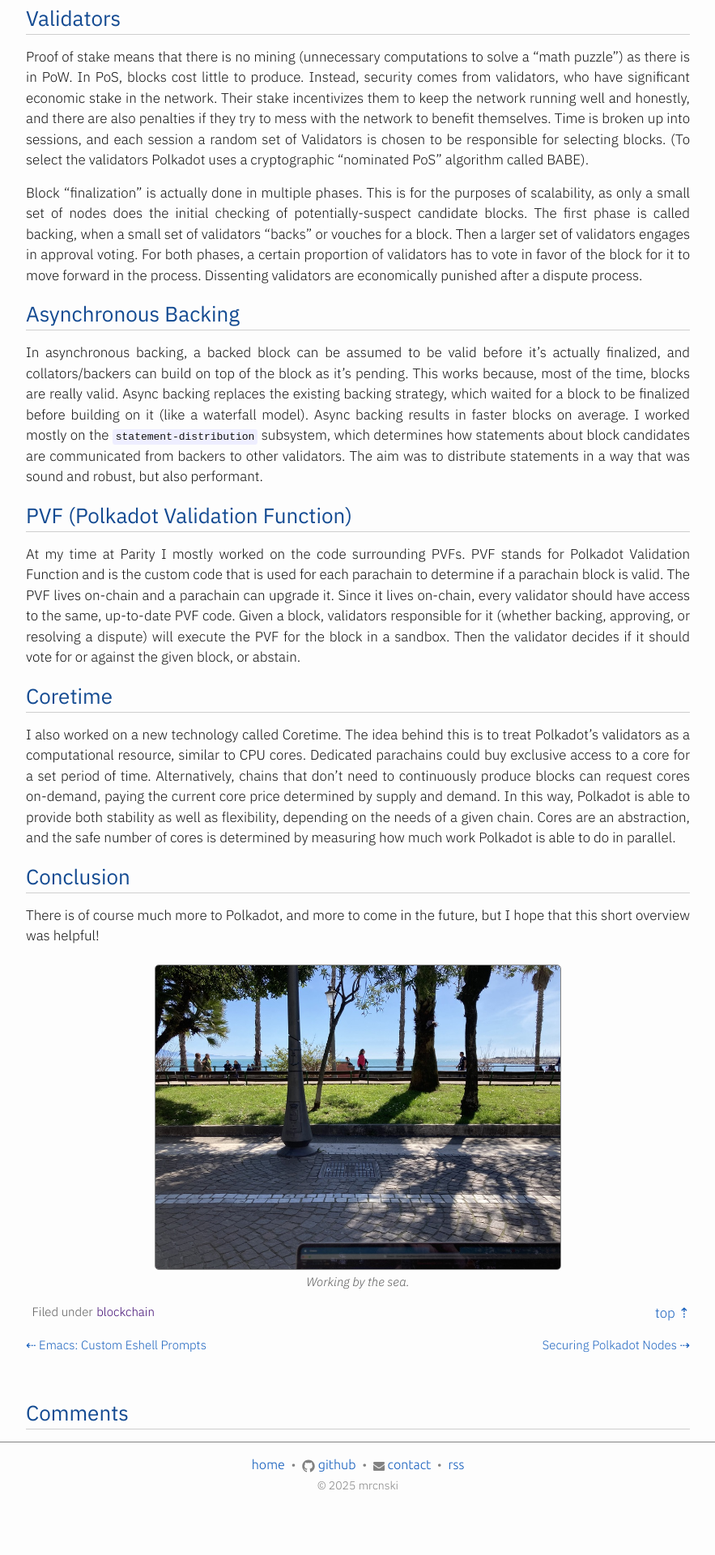
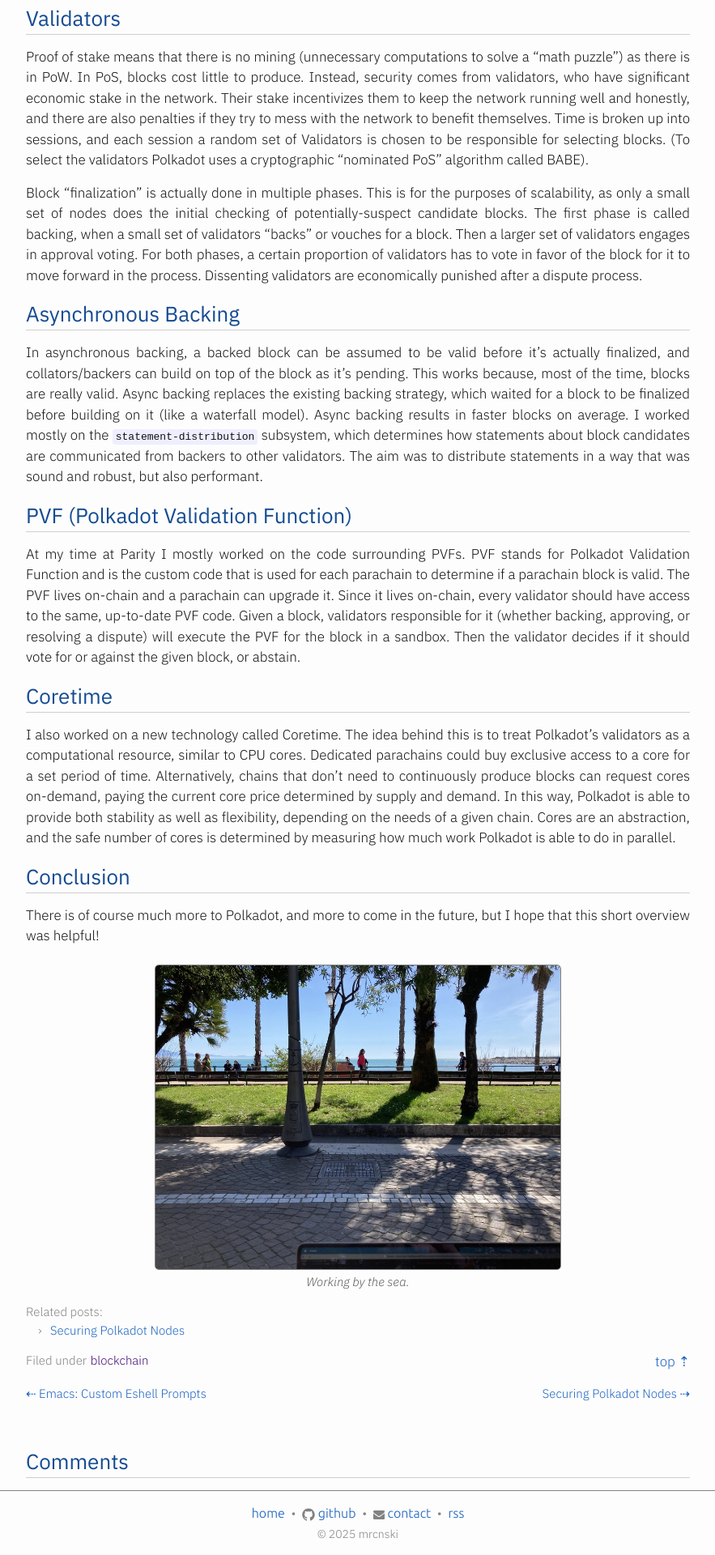
Before and after one commit to mrcnski/signor.dev, a Jekyll site: the page built from _posts/2024-12-31-overview-of-polkadot.md, in a window 1280 px wide. Shown: the part 908-2828 px from the top of the page at 81% size, without its empty margins (198-1081 px from the left). Built offline with Jekyll 4.4.1, drawn with Linux system fonts in a browser that asks for light colours; a script that is not in the unit is left out; before the commit the page ends 2768 px from its top, so only the background shows below that.

Commit message:
Add some related posts + visual fix

```diff
--- a/_sass/minutia/_layout.scss
+++ b/_sass/minutia/_layout.scss
@@ -416,8 +416,11 @@ img + em {
 .post-filed {
     display: flex;
 
-    p {
+    p.post-meta {
         flex: 1 1 auto;
+        color: $gray;
+        font-size: $small-font-size;
+        padding-left: 0;
 
         &:last-child {
             padding-left: $spacing-unit / 2;
```
Also changed, not shown: _posts/2024-12-31-overview-of-polkadot.md (+2 -0 lines), _posts/2025-01-07-securing-polkadot-nodes.md (+2 -0 lines).
